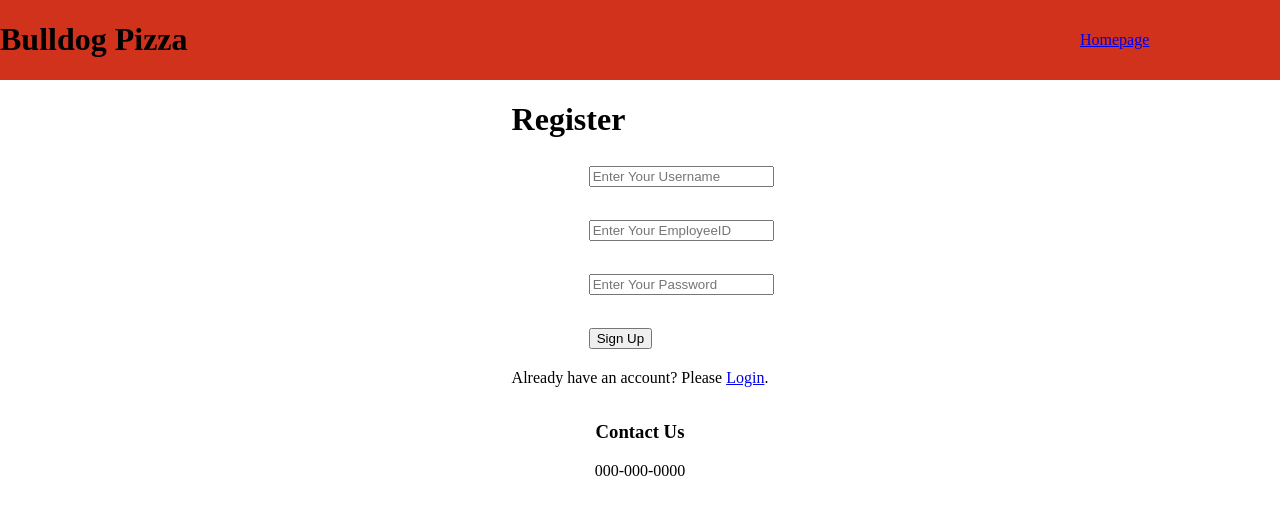
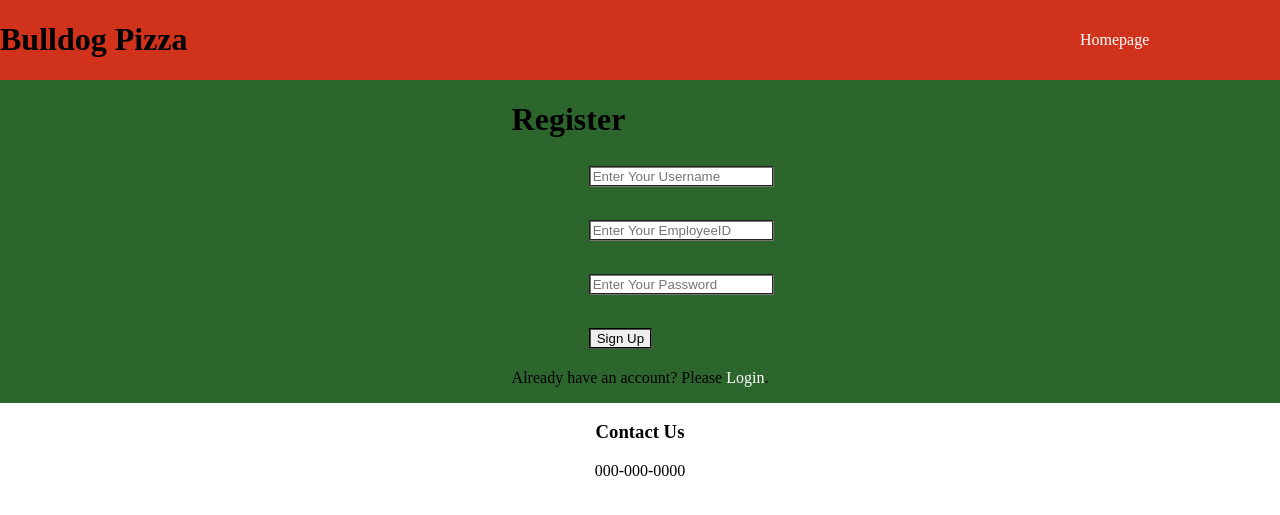
Before and after one commit to BenBowersJr/SoftwareProject, a Flask app: page /register in a window 1280 px wide. Shown: the top 515 px of the page. Run offline with Flask 2, Linux system fonts and the light colour scheme; some libraries are stand-ins or nearby versions.

Commit message:
touched up css

```diff
--- a/templates/homepage.html
+++ b/templates/homepage.html
@@ -13,6 +13,7 @@
         width: 470px;
     }
     section {
+        background-color: rgb(45, 102, 45);
         text-align: center;
         font-size: 16pt;
     }
@@ -25,6 +26,10 @@
         display: flex;
         justify-content: space-between;
         padding-top: 5px;
+    }
+    a {
+      color: white;
+      text-decoration: none;
     }
     footer {
         text-align: center;
--- a/templates/register.html
+++ b/templates/register.html
@@ -5,9 +5,18 @@
   <link rel="stylesheet" href="{{ url_for('static', filename='css/main.css') }}">
   <style>
     .container {
+        background-color: rgb(45, 102, 45);
         display: flex;
         justify-content: space-around;
         justify-items: center;
+        width: 100%;
+    }
+    input {
+        border-style: groove;
+    }
+    a {
+        color: white;
+        text-decoration: none;
     }
     footer {
         text-align: center;
@@ -35,10 +44,10 @@
             <input id="password" name="password" type="password" placeholder="Enter Your Password" class="textbox"/></br></br>
             <input type="submit" class="btn" value="Sign Up"></br>
         </form>
+    </h2>
     {% if message %}
     <p>{{ message }}</p>
     {% endif %}
-    </h2>
     <p>Already have an account? Please <a href="{{url_for('login')}}">Login</a>.</p>
     </div>
 </div>
```
Also changed, not shown: templates/login.html (+10 -1 lines). Lines whose indentation alone changed are shown as unchanged.
